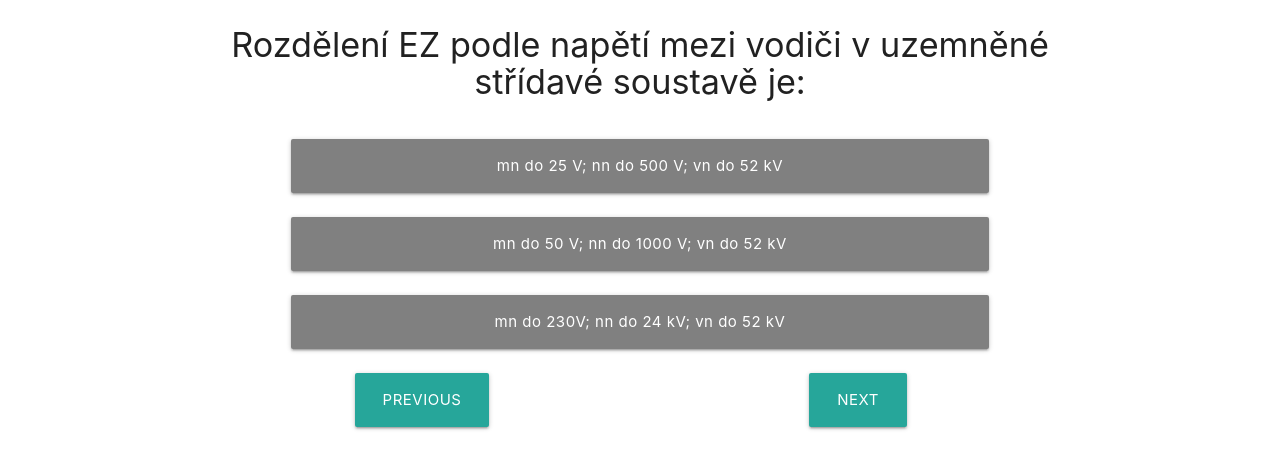
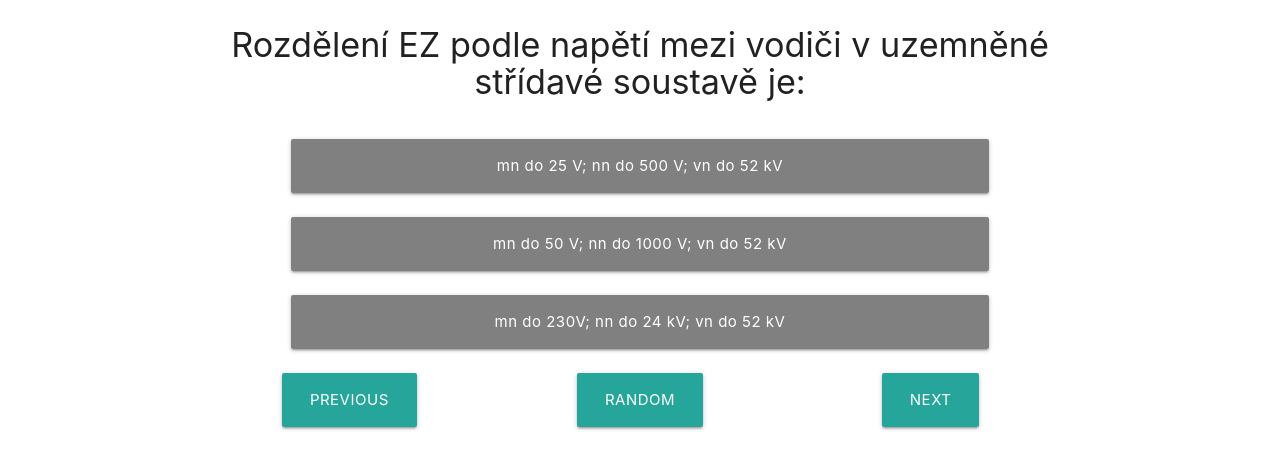
Before and after one commit to mnecas/mnecas.github.io, a plain HTML site: page index.html in a window 1280 px wide. Shown: the part 73-542 px from the top of the page. Drawn offline with nearby package versions, Linux system fonts and the light colour scheme.

Commit message:
add random button

```diff
--- a/index.html
+++ b/index.html
@@ -49,10 +49,13 @@
             </div>
 
             <div class="row container2">
-                <div class="col s6">
+                <div class="col s4">
                     <a class="waves-effect waves-light btn-large" onclick="previous()">Previous</a>
                 </div>
-                <div class="col s6">
+                <div class="col s4">
+                    <a class="waves-effect waves-light btn-large" onclick="random()">Random</a>
+                </div>
+                <div class="col s4">
                     <a class="waves-effect waves-light btn-large" onclick="next()">Next</a>
                 </div>
             </div>
@@ -83,6 +86,10 @@
         update()
 
     }
+    function random(){
+        question_id = Math.floor(Math.random() * data.length);
+        update()
+    }
     function next(){
         question_id = question_id + 1;
         if(question_id>=data.length){
```
